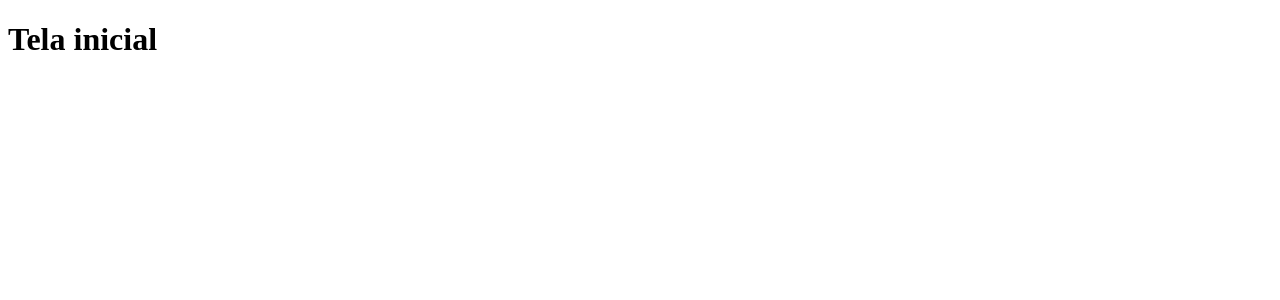
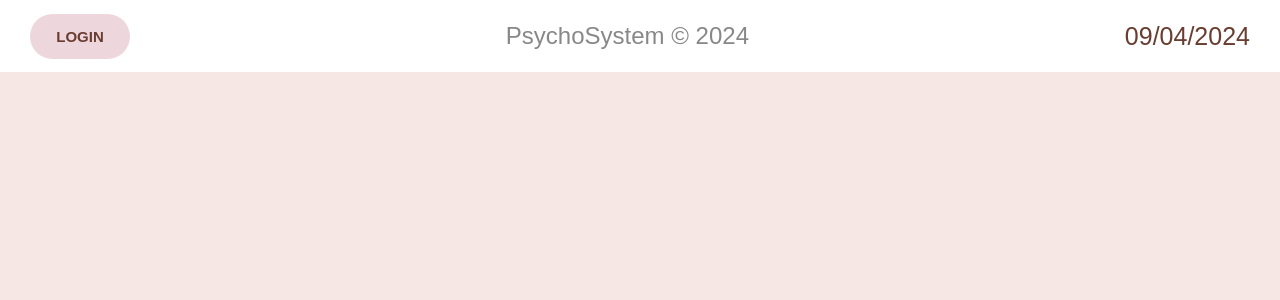
Before and after one commit to FabricioEllerSL/Clinica-Salutar, a Django app: page / in a window 1280 px wide. Before the commit the part shown is almost empty. Shown: the top 300 px of the page. Run offline with Django 5.2, Linux system fonts and the light colour scheme.

Commit message:
feat: cabecalho tela inicial

```diff
--- a/home/templates/home/inicio.html
+++ b/home/templates/home/inicio.html
@@ -4,8 +4,69 @@
     <meta charset="UTF-8">
     <meta name="viewport" content="width=device-width, initial-scale=1.0">
     <title>Clínica Salutar</title>
+
+    <style>
+        *{
+            margin: 0;
+            padding: 0;
+        }
+        body{
+            background-color: #f6e6e4;;
+        }
+
+        .nav-bar{
+            background-color: #fff;
+            display: flex;
+            height: 4.5rem;
+            justify-content: space-between;
+            align-items: center;
+            padding: 0 30px;
+        }
+
+        .botao-login{
+            background-color: #edd7dd;
+            border: none;
+            width: 100px;
+            height: 45px;
+            border-radius: 30px;
+            font-weight: bolder;
+            font-size: 15px;
+            color: #555;
+        }
+
+        .data-atual{
+            color: #6a3d31;
+            font-size: 25px;
+            font-weight: 500;
+        }
+
+        .titulo-central{
+            color: #888;
+            font-weight: 400;
+
+        }
+
+        .font-sans{
+            font-family: sans-serif;
+        }
+
+        a{
+            text-decoration: none;
+            color: #6a3d31;
+        }
+
+
+    </style>
 </head>
 <body>
-    <h1>Tela inicial</h1>
+    <nav class="nav-bar font-sans">
+        <button class="botao-login">
+            <a href="{% url 'login' %}">LOGIN</a>
+        </button>
+
+        <h2 class="titulo-central">PsychoSystem &copy; 2024</h2>
+
+        <h4 class="data-atual">{{data_atual}}</h4>
+    </nav>
 </body>
 </html>
--- a/home/views.py
+++ b/home/views.py
@@ -1,10 +1,12 @@
 from django.http import HttpResponse
 from django.shortcuts import render
+from datetime import datetime
 
 # Create your views here.
 
 def first_page(request):
-    return render(request, 'home/inicio.html')
+    data_atual = datetime.now().strftime('%d/%m/%Y')
+    return render(request, 'home/inicio.html', {'data_atual': data_atual})
 
 
 def login_page(request):
```
